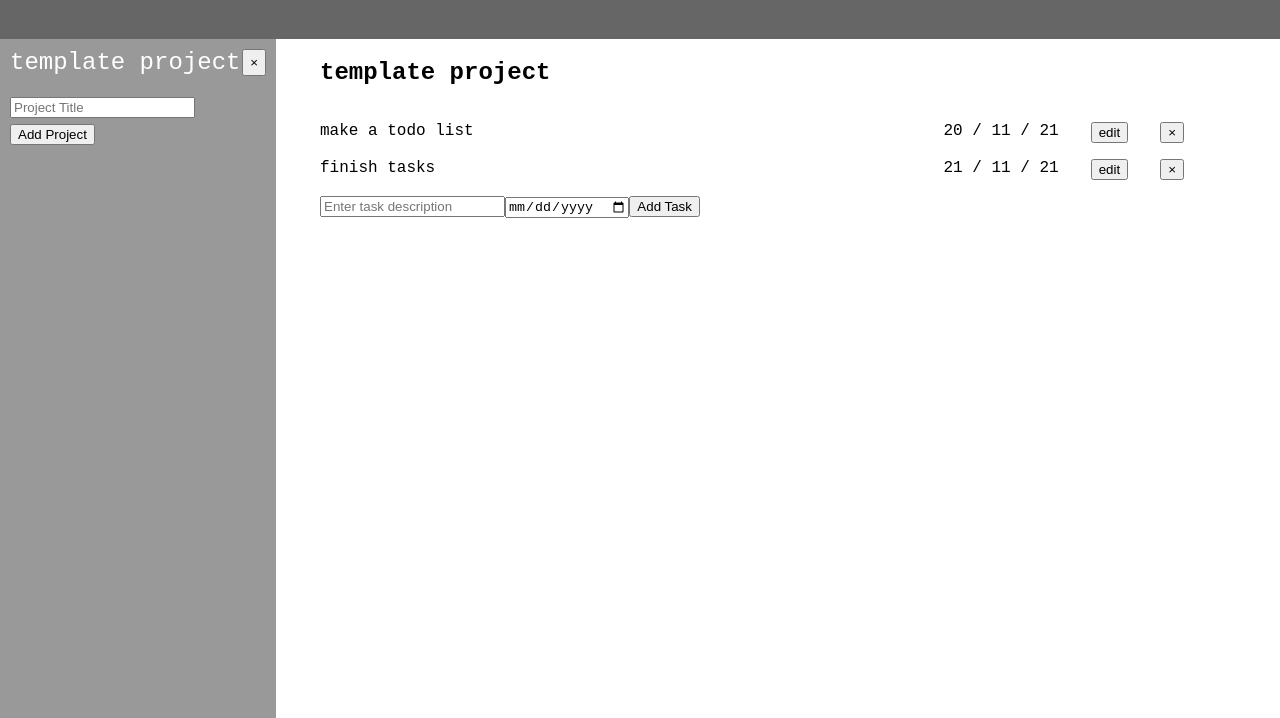
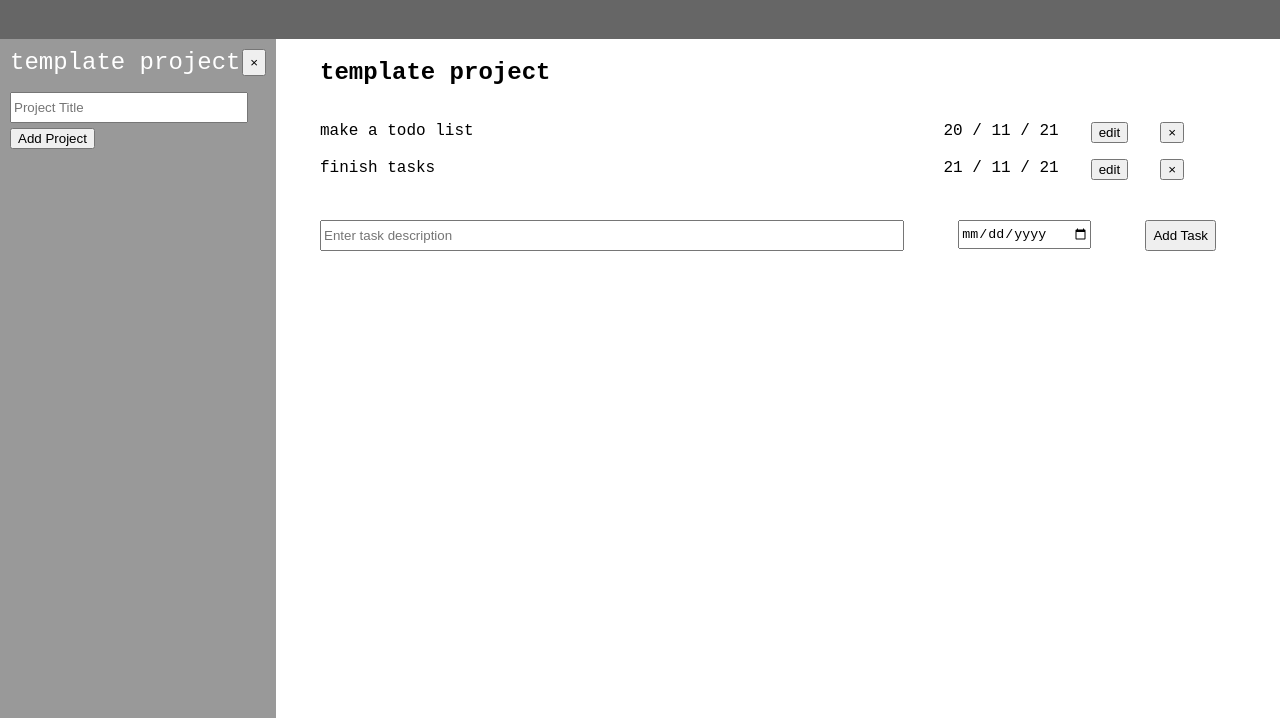
Before and after one commit to beejathon/todo-list, a website built with webpack: page src/index.html in a window 1280 px wide. Shown: the part 82-800 px from the top of the page. Built offline with nearby package versions, Linux system fonts and the light colour scheme.

Commit message:
fixed task edit function

```diff
--- a/src/display.js
+++ b/src/display.js
@@ -1,7 +1,7 @@
 import { allProjects } from './storage.js';
 import { addProject, openActiveProject, removeProject, switchActiveProject } from './projects.js';
 import { addTask, removeTask, editTask } from './tasks.js';
-import { format, parseISO } from 'date-fns';
+import { parseISO, format } from 'date-fns';
 
 function createProjectNode(title) {
   const projectNode = document.createElement('div');
@@ -28,10 +28,13 @@ function renderProjects() {
 }
 
 function createAddTaskForm() {
+  const wrapper = document.createElement ('div');
+  wrapper.classList.add('add-task-wrapper');
   const form = document.createElement('form');
   form.setAttribute('id', 'taskForm');
-  form.classList.add('task-form')
+  form.classList.add('task-form');
   const title = document.createElement('input');
+  title.classList.add('add-task-desc');
   title.setAttribute('type', 'text');
   title.setAttribute('id', 'taskTitle');
   title.setAttribute('name', 'title');
@@ -39,6 +42,7 @@ function createAddTaskForm() {
   title.setAttribute('autocomplete', 'off');
   title.setAttribute('required', 'true');
   const date = document.createElement('input');
+  date.classList.add('add-task-date')
   date.setAttribute('type', 'date');
   date.setAttribute('id', 'taskDue');
   date.setAttribute('name', 'due');
@@ -52,7 +56,8 @@ function createAddTaskForm() {
   form.appendChild(title);
   form.appendChild(date);
   form.appendChild(addTaskBtn);
-  return form;
+  wrapper.appendChild(form);
+  return wrapper;
 }
 
 function createTaskEditForm(title, due) {
@@ -66,13 +71,13 @@ function createTaskEditForm(title, due) {
   taskTitle.classList.add('task-edit-title');
   taskTitle.setAttribute('type', 'text');
   taskTitle.setAttribute('name', 'title');
-  taskTitle.setAttribute('placeholder', title);
+  taskTitle.setAttribute('value', title);
   taskTitle.setAttribute('autocomplete', 'off');
   const dueDate = document.createElement('input');
   dueDate.classList.add('task-edit-duedate');
   dueDate.setAttribute('type', 'date');
-  dueDate.setAttribute('name', 'date');
-  dueDate.setAttribute('placeholder', parseISO(due));
+  dueDate.setAttribute('name', 'due');
+  dueDate.setAttribute('value', parseISO(due));
   dueDate.setAttribute('autocomplete', 'off');
   const saveBtn = document.createElement('button');
   saveBtn.classList.add('save-btn');
@@ -143,8 +148,8 @@ function loadHandlers() {
   projectForm.addEventListener('submit', projectFormHandler);
   const taskForm = document.getElementById('taskForm');
   taskForm.addEventListener('submit', taskFormHandler);
-  const taskEditForm = document.querySelectorAll('task-edit-form');
-  taskEditForm.forEach(element => element.addEventListener('submit', editTask));
+  const taskEditForms = document.querySelectorAll('.task-edit-form');
+  taskEditForms.forEach(form => form.addEventListener('submit', editTask));
   const projectNodes = document.querySelectorAll('.project-node');
   projectNodes.forEach(node => node.addEventListener('click', switchActiveProject));
   const delProjectBtns = document.querySelectorAll('.del-project');
--- a/src/style.css
+++ b/src/style.css
@@ -59,6 +59,34 @@ body {
     display: flex;
     flex-direction: row;
     justify-content: space-between;
+    cursor: pointer;
+}
+
+button {
+    cursor: pointer;
+}
+
+#projectTitle {
+    height: 25px;
+    width: 90%;
+}
+
+.task-form {
+    padding-top: 1.5rem;
+    display: flex;
+    flex-direction: row;
+    justify-content: space-between;
+    width: 70vw;
+}
+
+.add-task-desc {
+    height: 25px;
+    width: 45vw;
+}
+
+.add-task-date {
+    height: 25px;
+    width: 10vw;
 }
 
 .task-list {
--- a/src/tasks.js
+++ b/src/tasks.js
@@ -6,9 +6,6 @@ class Task {
   constructor(title, due) {
     this.title = title;
     this.due = due;
-  }
-  edit(field, value) {
-    this[field] = value;
   }
 }
 
@@ -35,13 +32,14 @@ function editTask(e) {
   e.preventDefault();
   const index = findTask(this.id);
   const activeProject = openActiveProject();
+  console.log(activeProject)
   const dataForm = new FormData(e.target);
-  if (dataForm.get('title')) activeProject.tasks[index].edit(title, dataForm.get('title'));
-  if (dataForm.get('due')) activeProject.tasks[index].edit(due, dataForm.get('due'));
+  console.log(dataForm.get('due'))
+  if (dataForm.get('title')) activeProject.tasks[index].title = dataForm.get('title');
+  if (dataForm.get('due')) activeProject.tasks[index].due = dataForm.get('due');
   saveLocal();
   renderTasks();
 }
-
 
 function findTask(title) {
   const activeProject = openActiveProject();
```
Also changed, not shown: dist/main.js.
